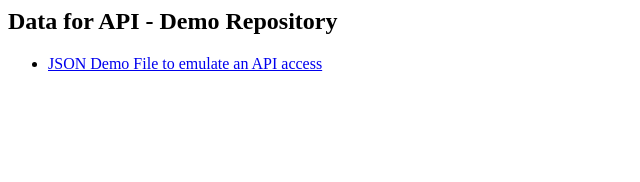
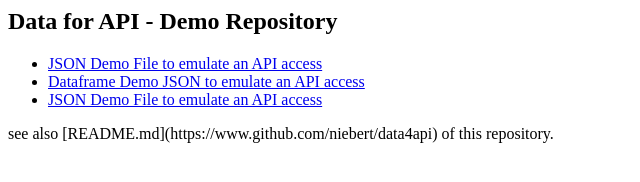
Before and after one commit to niebert/data4api, a plain HTML site: page index.html in a window 1280 px wide. Shown: the whole page, without its empty margins (0-640 px from the left). Drawn offline with Linux system fonts and the light colour scheme.

Commit message:
Update index.html
README.md link added

```diff
--- a/index.html
+++ b/index.html
@@ -5,6 +5,13 @@
     <li>
       <a href="data/json_demo.json" target="_blank">JSON Demo File to emulate an API access</a>
     </li>
+    <li>
+      <a href="data/dataframe_demo.json" target="_blank">Dataframe Demo JSON to emulate an API access</a>
+    </li>
+    <li>
+      <a href="data/json_demo.json" target="_blank">JSON Demo File to emulate an API access</a>
+    </li>
   </ul>
+  see also [README.md](https://www.github.com/niebert/data4api) of this repository.
  </body>
 </html>
```
